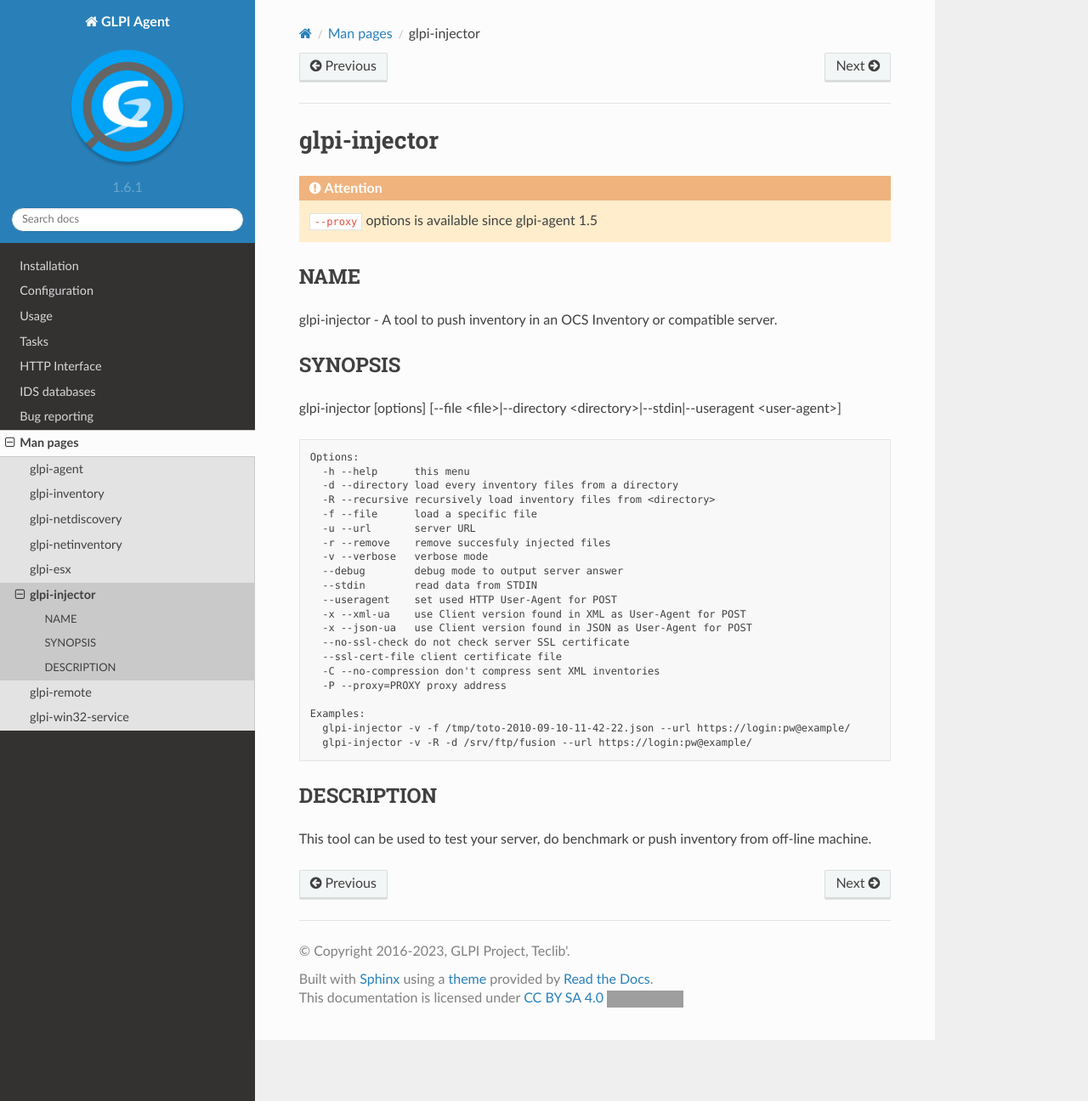
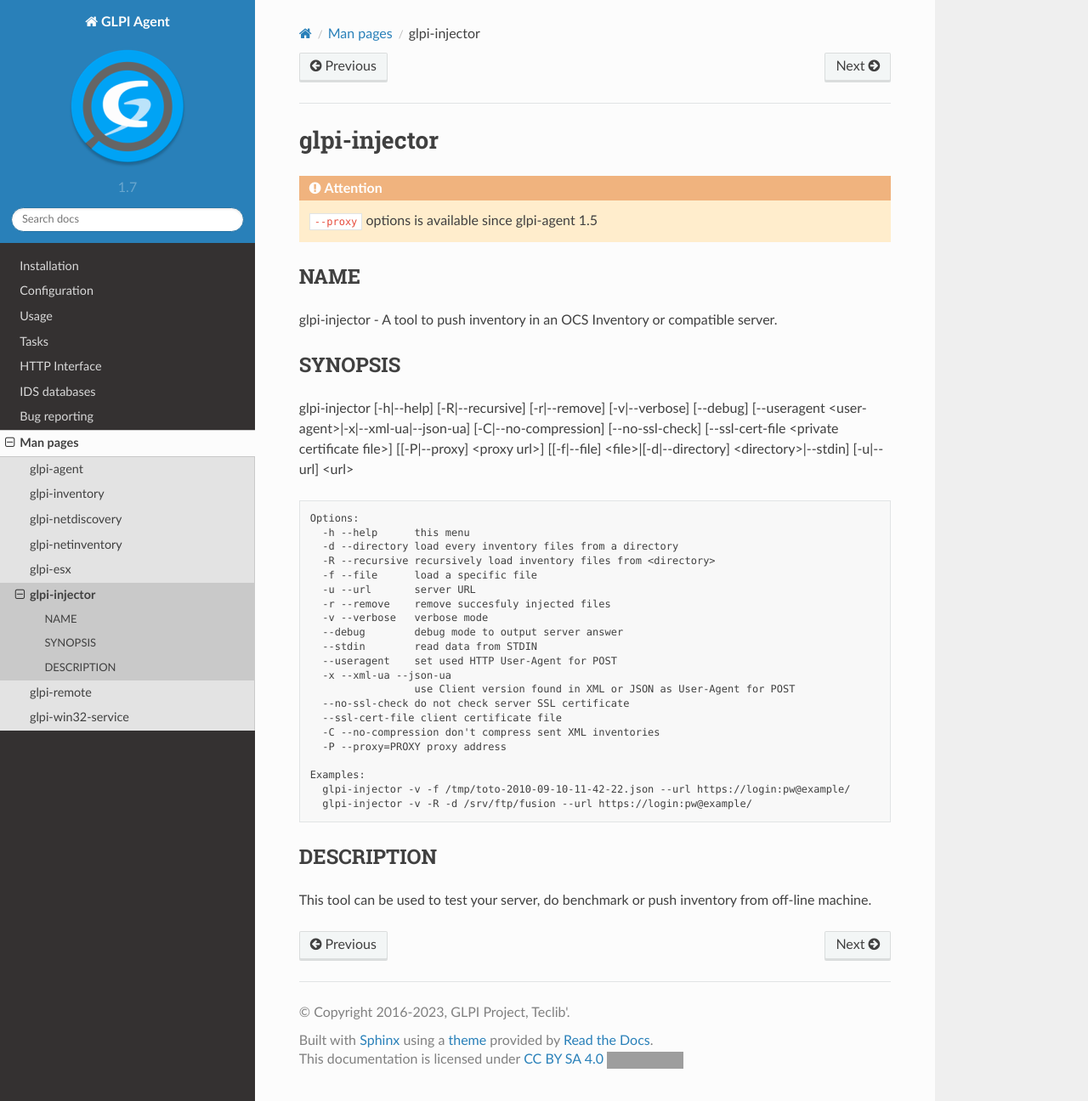
Before and after one commit to glpi-project/doc-agent, a Sphinx documentation site: the page built from source/man/glpi-injector.rst, in a window 1280 px wide and 1296 px high. Shown: the whole window at 85% size. Built offline with Sphinx 7.4.7 and the Read the Docs theme 2.0.0, drawn with Linux system fonts in a browser that asks for light colours; grey boxes are pictures that could not be loaded.

Commit message:
Updated documentation for latest GLPI Agent version 1.7

```diff
--- a/source/conf.py
+++ b/source/conf.py
@@ -24,9 +24,9 @@
 # built documents.
 #
 # The short X.Y version.
-version = u'1.6.1'
+version = u'1.7'
 # The full version, including alpha/beta/rc tags.
-release = u'1.6.1'
+release = u'1.7'
 
 project = 'GLPI Agent'
 thisyear = datetime.datetime.now().year
--- a/source/configuration.rst
+++ b/source/configuration.rst
@@ -436,7 +436,7 @@
        - ``1`` (the default) means to use the short name
        - ``2`` means to leave the found hostname unchanged, this can be a Fully Qualified Domain Name (FQDN)
          or a short name depending on the system
-       - ``3`` means to always try to use the FQDN (this support case will be available in next version or can be available in nightly builds)
+       - ``3`` means to always try to use the FQDN (this support case is available since GLPI Agent v1.7)
 
    MacOSX & Win32 platforms don't support this option.
 
--- a/source/man/glpi-esx.inc
+++ b/source/man/glpi-esx.inc
@@ -4,3 +4,5 @@
    Some informations on this man page are probably outdated.
 
    Since glpi-agent 1.5, ``--directory`` option is deprecated, you should use ``--path`` new option instead.
+
+   ``--timeout`` option is available since glpi-agent 1.7
--- a/source/man/glpi-esx.rst
+++ b/source/man/glpi-esx.rst
@@ -23,6 +23,7 @@
        --user username        user name
        --password xxxx        user password
        --path path            output directory or file
+       -t --timeout sec       connection attempt timeout in seconds (defaults to 180)
        --stdout               dump inventory on stdout (enabled by default if no path is set)
        --tag tag              tag for the inventoried machine
        --json                 use json as format for generated inventories
--- a/source/man/glpi-injector.rst
+++ b/source/man/glpi-injector.rst
@@ -12,8 +12,11 @@
 SYNOPSIS
 --------
 
-glpi-injector [options] [--file <file>|--directory
-<directory>|--stdin|--useragent <user-agent>]
+glpi-injector [-h|--help] [-R|--recursive] [-r|--remove] [-v|--verbose]
+[--debug] [--useragent <user-agent>|-x|--xml-ua|--json-ua]
+[-C|--no-compression] [--no-ssl-check] [--ssl-cert-file <private
+certificate file>] [[-P|--proxy] <proxy url>] [[-f|--file]
+<file>|[-d|--directory] <directory>|--stdin] [-u|--url] <url>
 
 .. code-block:: text
 
@@ -28,8 +31,8 @@
        --debug        debug mode to output server answer
        --stdin        read data from STDIN
        --useragent    set used HTTP User-Agent for POST
-       -x --xml-ua    use Client version found in XML as User-Agent for POST
-       -x --json-ua   use Client version found in JSON as User-Agent for POST
+       -x --xml-ua --json-ua
+                      use Client version found in XML or JSON as User-Agent for POST
        --no-ssl-check do not check server SSL certificate
        --ssl-cert-file client certificate file
        -C --no-compression don't compress sent XML inventories
--- a/source/man/glpi-netdiscovery.inc
+++ b/source/man/glpi-netdiscovery.inc
@@ -2,3 +2,5 @@
 .. attention::
 
    ``--v1`` and ``--v2c`` options are available since glpi-agent 1.5
+
+   ``--backend-collect-timeout`` option is available since glpi-agent 1.6
--- a/source/man/glpi-netinventory.inc
+++ b/source/man/glpi-netinventory.inc
@@ -1,4 +1,6 @@
 
 .. attention::
 
-   ``--v1`` and ``--v2c`` options are available since glpi-agent 1.5 nigtly
+   ``--v1`` and ``--v2c`` options are available since glpi-agent 1.5
+
+   ``--backend-collect-timeout`` option is available since glpi-agent 1.6
--- a/source/man/glpi-remote.inc
+++ b/source/man/glpi-remote.inc
@@ -2,3 +2,7 @@
 .. hint::
 
    The 'agent' sub command can only be used toward GLPI agent with :doc:`../plugins/inventory-server-plugin` enabled.
+
+.. attention::
+
+   ``--stricthostkeychecking`` option is available since glpi-agent 1.7
--- a/source/man/glpi-remote.rst
+++ b/source/man/glpi-remote.rst
@@ -80,6 +82,7 @@
        glpi-remote list
        glpi-remote list targets
        glpi-remote add ssh://admin:pass@192.168.43.237
+       glpi-remote add ssh://admin:pass@192.168.43.237 --stricthostkeychecking=no
        glpi-remote add ssh://admin:pass@192.168.43.238 --no-check
        glpi-remote add winrm://admin:pass@192.168.48.250 --no-check --target server0
        glpi-remote delete 1
```
Also changed, not shown: other parts of source/man/glpi-remote.rst (+2 -0 lines).
